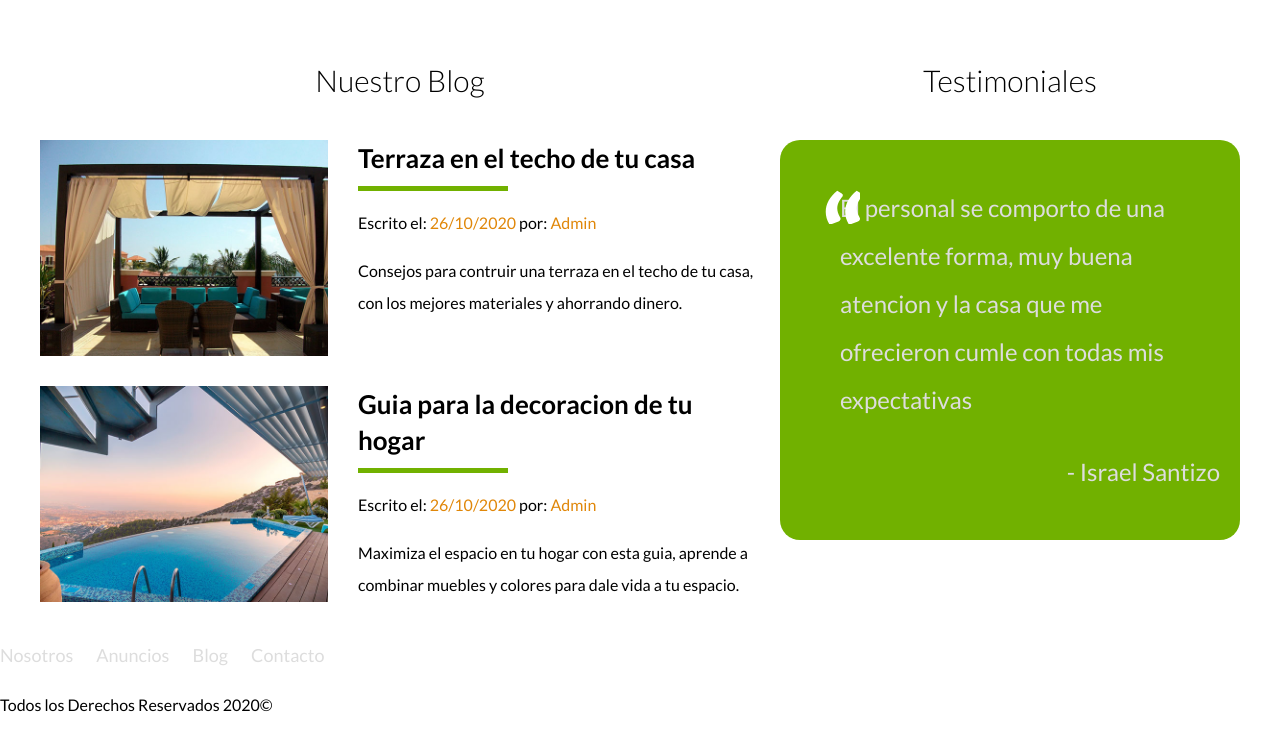
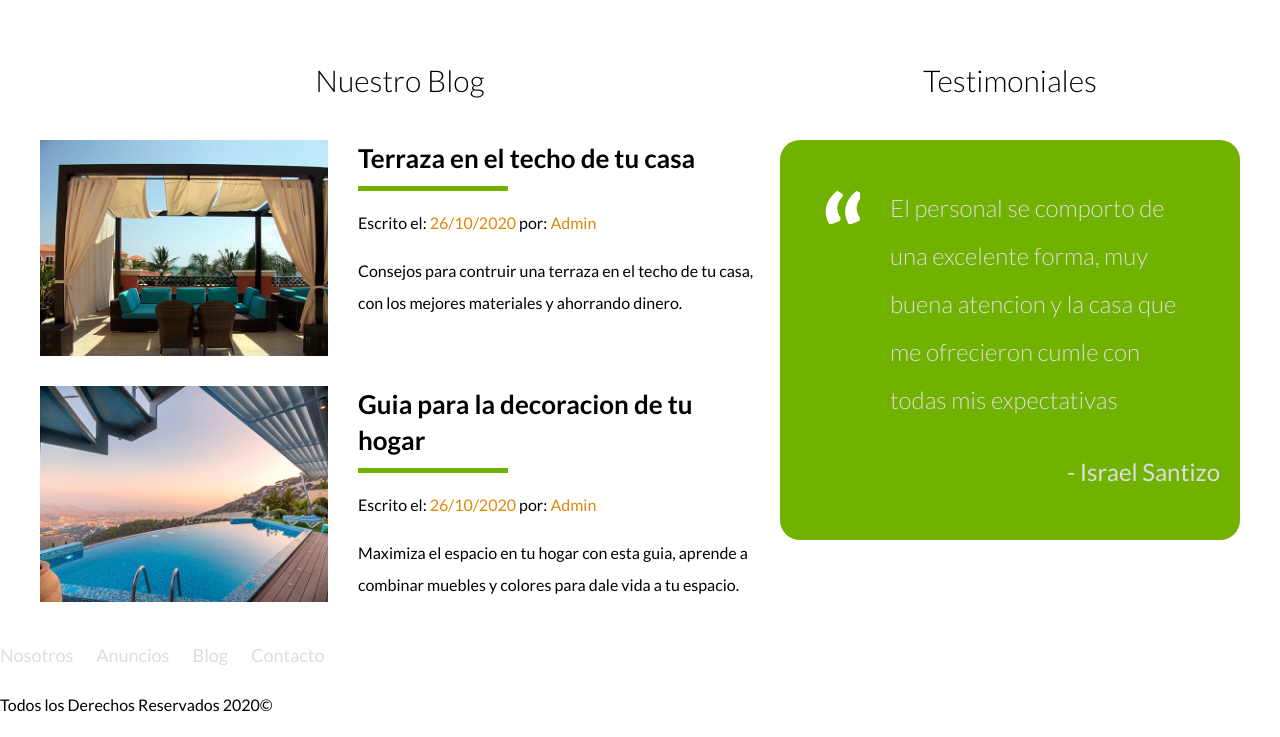
Before and after one commit to IsraelSantizo98/bienesRaices, a plain HTML site: page index.html in a window 1280 px wide. Shown: the part 2552-3289 px from the top of the page. Drawn offline with Linux system fonts and the light colour scheme.

Commit message:
Se termino estilos de Testimoniales

```diff
--- a/css/style.css
+++ b/css/style.css
@@ -249,4 +249,6 @@ img {
 }
 .testimonial blockquote {
   position: relative;
+  padding-left: 5rem;
+  font-weight: 300;
 }
```
